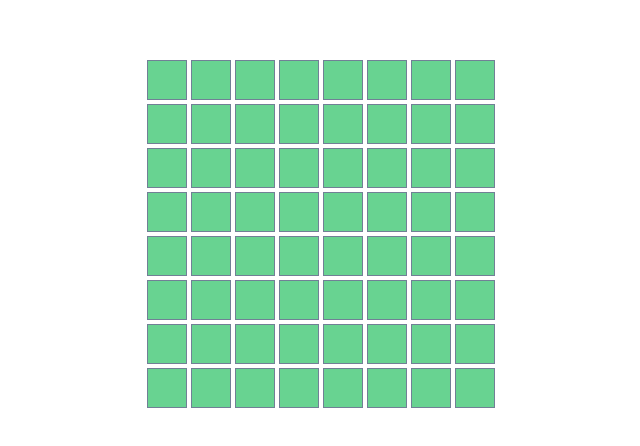
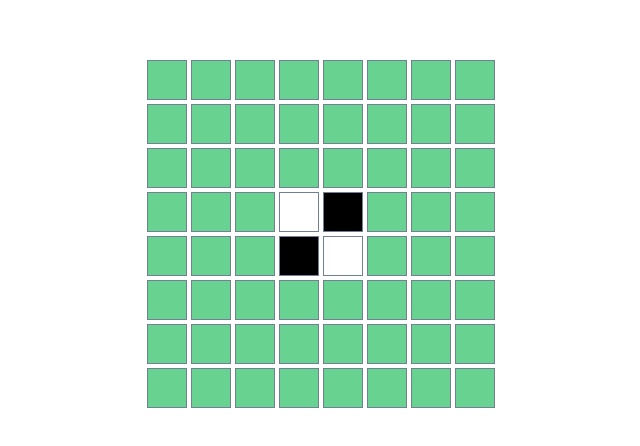
Before and after one commit to GPT-Engineer-App-Dev/flip-othello-game, a React (Vite) app: page / in a window 1280 px wide. Shown: the part 166-612 px from the top of the page, without its empty margins (319-959 px from the left). Built offline with nearby package versions, Linux system fonts and the light colour scheme.

Commit message:
Updated the initial board setup to include the standard Othello starting position with two black and two white pieces in the center of the board.
Initialize the board as usual in Othello

```diff
--- a/src/pages/Index.jsx
+++ b/src/pages/Index.jsx
@@ -2,10 +2,18 @@ import React, { useState } from "react";
 import { VStack, HStack, Box, Grid, useToast } from "@chakra-ui/react";
 
 const boardSize = 8;
-const initialBoard = () =>
-  Array(boardSize)
+const initialBoard = () => {
+  const board = Array(boardSize)
     .fill(null)
     .map(() => Array(boardSize).fill(null));
+
+  const midPoint = Math.floor(boardSize / 2);
+  board[midPoint - 1][midPoint - 1] = "W";
+  board[midPoint - 1][midPoint] = "B";
+  board[midPoint][midPoint - 1] = "B";
+  board[midPoint][midPoint] = "W";
+  return board;
+};
 
 const Index = () => {
   const [board, setBoard] = useState(initialBoard());
```
